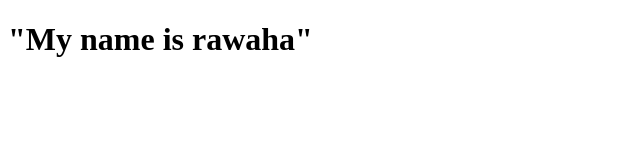
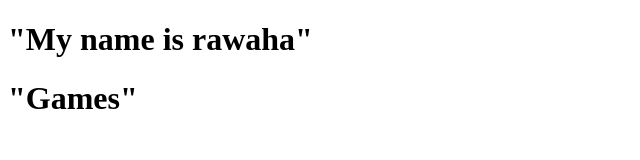
Before and after one commit to RawahaKhan99/git2, a plain HTML site: page about.html in a window 1280 px wide. Shown: the whole page, without its empty margins (0-640 px from the left). Drawn offline with Linux system fonts and the light colour scheme.

Commit message:
Gaming statement

```diff
--- a/about.html
+++ b/about.html
@@ -2,6 +2,7 @@
 <html>
     <head>
        <h1>"My name is rawaha"</h1>
+       <h1>"Games"</h1>
 
     </head>
 </html>
```
